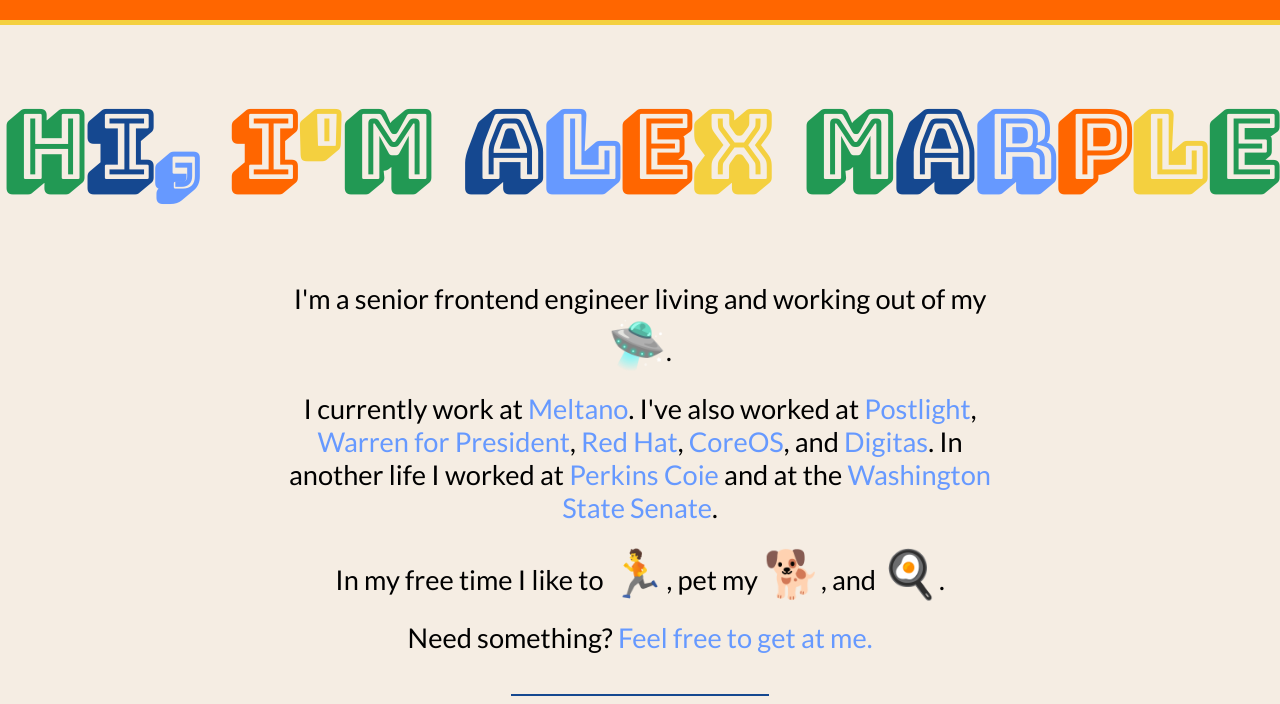
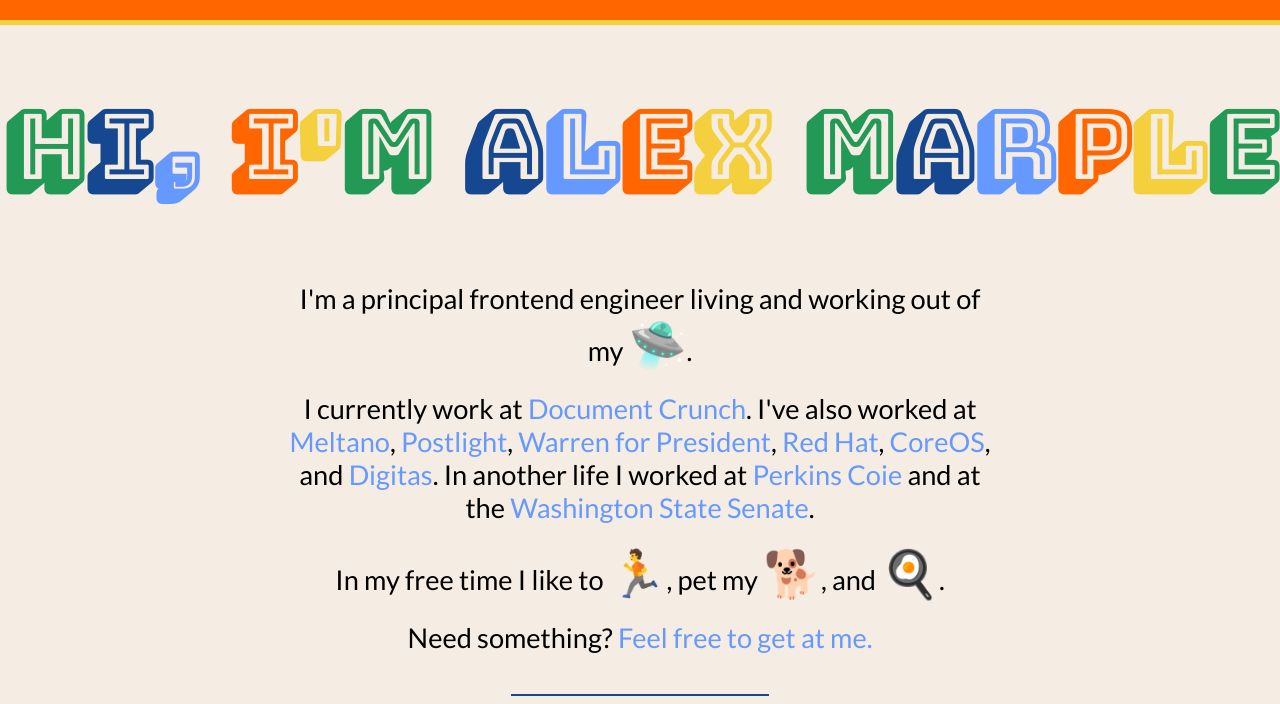
Before and after one commit to alexmarple/alexmarple.github.io, a website: page index.html in a window 1280 px wide. Shown: the top 704 px of the page. Drawn offline with Linux system fonts and the light colour scheme.

Commit message:
Add Document Crunch and a gitignore for DS Store items

```diff
--- a/index.html
+++ b/index.html
@@ -31,10 +31,10 @@
           <h1><span>H</span><span>i</span><span>,</span> <span>I</span><span>'</span><span>m</span> <span>A</span><span>l</span><span>e</span><span>x</span> <span>M</span><span>a</span><span>r</span><span>p</span><span>l</span><span>e</span></h1>
       </section>
       <section class="intro">
-        <p>I'm a senior frontend engineer living and working out of my <span class="emoji">&#x1F6F8;</span>.</p>
+        <p>I'm a principal frontend engineer living and working out of my <span class="emoji">&#x1F6F8;</span>.</p>
       </section>
       <section class="work">
-        <p>I currently work at <a href="https://www.meltano.com" target="_blank" aria-label="Meltano">Meltano</a>. I've also worked at <a href="https://www.postlight.com">Postlight</a>, <a href="https://www.elizabethwarren.com" target="_blank" aria-label="Elizabeth Warren for president">Warren for President</a>, <a href="https://www.redhat.com" target="_blank" aria-label="Red Hat website">Red Hat</a>, <a href="https://www.coreos.com" target="_blank" aria-label="CoreOS website">CoreOS</a>, and <a href="https://www.digitas.com" target="_blank" aria-label="Digitas website">Digitas</a>. In another life I worked at <a href="https://www.perkinscoie.com" target="_blank" aria-label="Perkins Coie website">Perkins Coie</a> and at the <a href="http://www.leg.wa.gov" target="_blank" aria-label="Washington State Senate website">Washington State Senate</a>.</p>
+        <p>I currently work at <a href="https://www.documentcrunch.com" target="_blank" aria-label="Document Crunch">Document Crunch</a>. I've also worked at <a href="https://www.meltano.com">Meltano</a>, <a href="https://www.postlight.com">Postlight</a>, <a href="https://www.elizabethwarren.com" target="_blank" aria-label="Elizabeth Warren for president">Warren for President</a>, <a href="https://www.redhat.com" target="_blank" aria-label="Red Hat website">Red Hat</a>, <a href="https://www.coreos.com" target="_blank" aria-label="CoreOS website">CoreOS</a>, and <a href="https://www.digitas.com" target="_blank" aria-label="Digitas website">Digitas</a>. In another life I worked at <a href="https://www.perkinscoie.com" target="_blank" aria-label="Perkins Coie website">Perkins Coie</a> and at the <a href="http://www.leg.wa.gov" target="_blank" aria-label="Washington State Senate website">Washington State Senate</a>.</p>
       </section>
       <section class="life">
         <p>In my free time I like to <span class="emoji">&#x1F3C3;</span>, pet my <span class="emoji">&#x1F415;</span>, and <span class="emoji">&#x1F373;</span>.</p>
```
Also changed, not shown: 1 other file.
